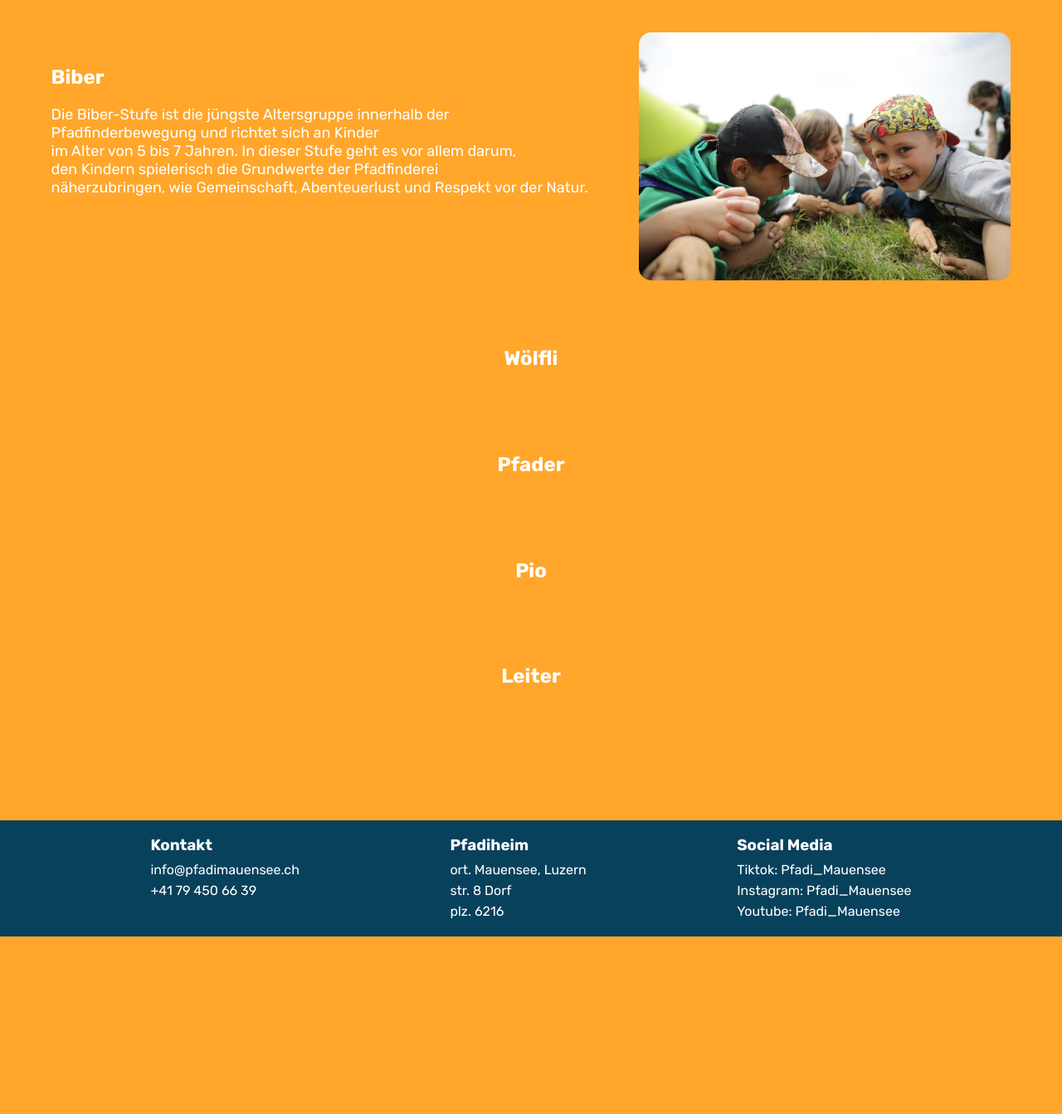
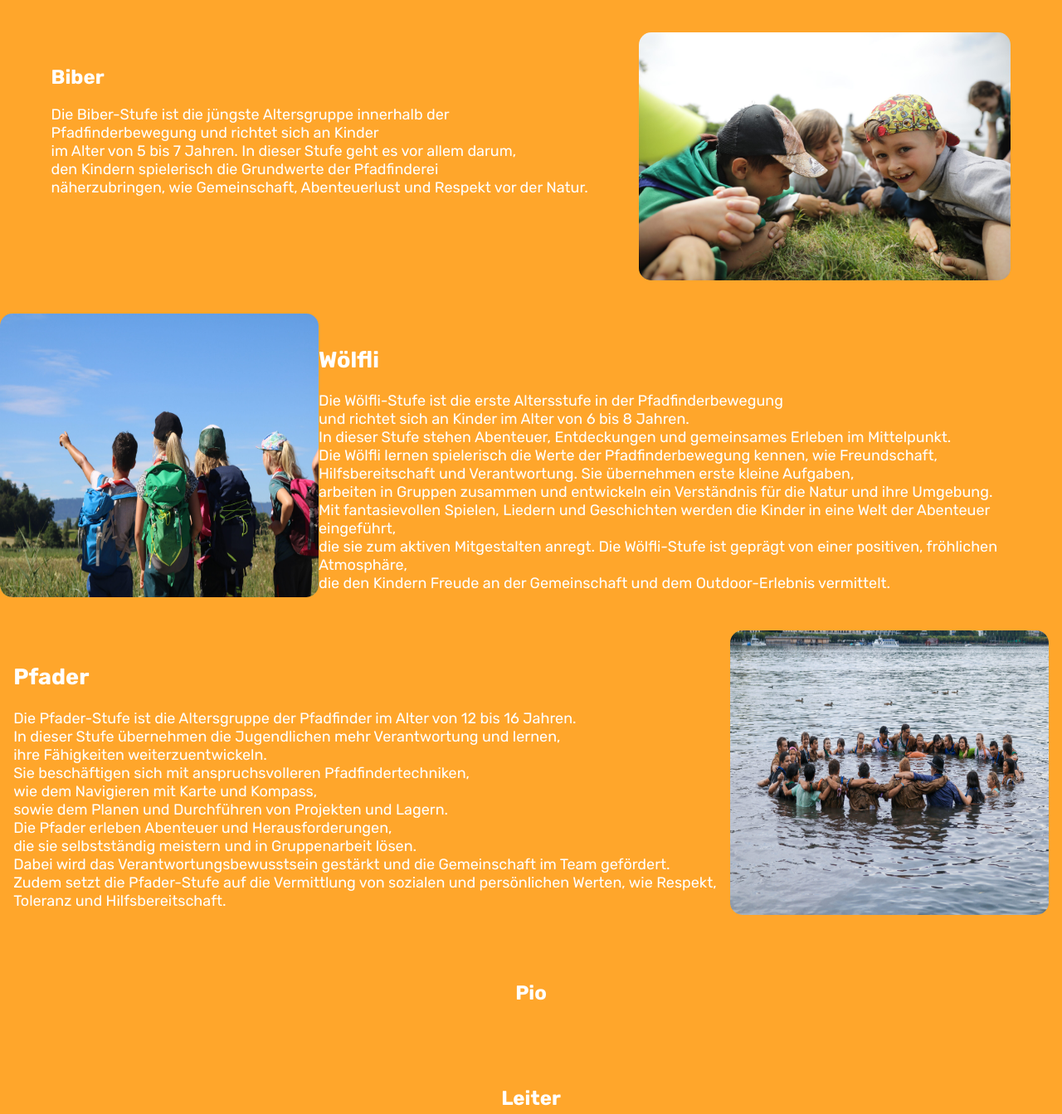
Before and after one commit to Matcha-Git/Pfadi-Mauesee, a PHP site: page /stuffen.html in a window 1280 px wide. Shown: the part 151-1494 px from the top of the page at 83% size. Before the commit the page ends 1280 px from the top, so only its background shows below. Run offline with PHP 8.4, Linux system fonts and the light colour scheme.

Commit message:
worked on stufen

```diff
--- a/stuffen.css
+++ b/stuffen.css
@@ -1,3 +1,7 @@
+.header_logo {
+    border-radius: 0px;
+}
+
 .biber {
     margin-top: 5vh;
     display: flex;
@@ -14,10 +18,18 @@
     justify-content: space-evenly;
 }
 
+.wölfli_txt {
+    font-size: large;
+}
+
 .pfader {
     margin-top: 5vh;
     display: flex;
     justify-content: space-evenly;
+}
+
+.pfader_txt {
+    font-size: large;
 }
 
 .pio {
@@ -32,7 +44,7 @@
     justify-content: space-evenly;
 }
 
-.biber_img {
+img {
     border-radius: 15px;
 }
 
--- a/stuffen.html
+++ b/stuffen.html
@@ -36,13 +36,43 @@
                   näherzubringen, wie Gemeinschaft, Abenteuerlust und Respekt vor der Natur.
                 </p>
               </div>
-              <img class="biber_img" src="bilder/biberstufe-1-scaled.jpg" alt="foto der biber stufe" width="35%">
+              <img src="bilder/biberstufe-1-scaled.jpg" alt="foto der biber stufe" width="35%">
             </div>
             <div class="wölfli">
-              <h2>Wölfli</h2>
+              <img src="bilder/SoLa-2020-251-scaled.jpg" alt="foto der wölfli stufe" width="30%">
+              <div class="wölfli_txt">
+                <h2>Wölfli</h2>
+                <p>
+                  Die Wölfli-Stufe ist die erste Altersstufe in der Pfadfinderbewegung<br>
+                  und richtet sich an Kinder im Alter von 6 bis 8 Jahren.<br>
+                  In dieser Stufe stehen Abenteuer, Entdeckungen und gemeinsames Erleben im Mittelpunkt.<br>
+                  Die Wölfli lernen spielerisch die Werte der Pfadfinderbewegung kennen, wie Freundschaft,<br>
+                  Hilfsbereitschaft und Verantwortung. Sie übernehmen erste kleine Aufgaben,<br>
+                  arbeiten in Gruppen zusammen und entwickeln ein Verständnis für die Natur und ihre Umgebung.<br>
+                  Mit fantasievollen Spielen, Liedern und Geschichten werden die Kinder in eine Welt der Abenteuer eingeführt,<br>
+                  die sie zum aktiven Mitgestalten anregt. Die Wölfli-Stufe ist geprägt von einer positiven, fröhlichen Atmosphäre,<br>
+                  die den Kindern Freude an der Gemeinschaft und dem Outdoor-Erlebnis vermittelt.
+                </p>
+              </div>
             </div>
             <div class="pfader">
-              <h2>Pfader</h2>
+              <div class="pfader_txt">
+                <h2>Pfader</h2>
+                <P>
+                  Die Pfader-Stufe ist die Altersgruppe der Pfadfinder im Alter von 12 bis 16 Jahren.<br>
+                  In dieser Stufe übernehmen die Jugendlichen mehr Verantwortung und lernen,<br>
+                  ihre Fähigkeiten weiterzuentwickeln.<br>
+                  Sie beschäftigen sich mit anspruchsvolleren Pfadfindertechniken,<br>
+                  wie dem Navigieren mit Karte und Kompass,<br>
+                  sowie dem Planen und Durchführen von Projekten und Lagern.<br>
+                  Die Pfader erleben Abenteuer und Herausforderungen,<br>
+                  die sie selbstständig meistern und in Gruppenarbeit lösen.<br>
+                  Dabei wird das Verantwortungsbewusstsein gestärkt und die Gemeinschaft im Team gefördert.<br>
+                  Zudem setzt die Pfader-Stufe auf die Vermittlung von sozialen und persönlichen Werten, wie Respekt,<br>
+                  Toleranz und Hilfsbereitschaft.
+                </P>
+              </div>
+              <img src="bilder/KaLa_0629-scaled.jpg" alt="foto der bpfader stufe" width="30%" height="">
             </div>
             <div class="pio">
               <h2>Pio</h2>
```
Also changed, not shown: bilder/KaLa_0629-scaled.jpg (added), bilder/SoLa-2020-251-scaled.jpg (added).
